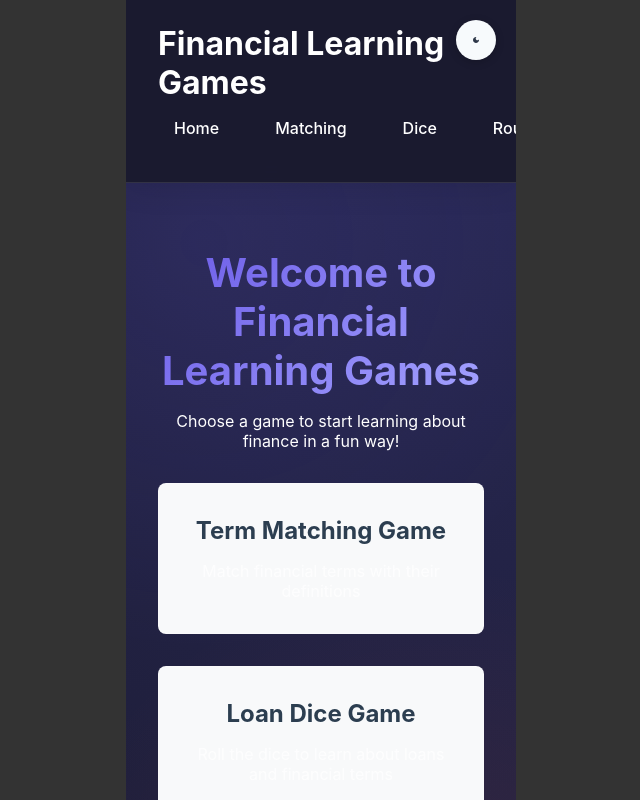
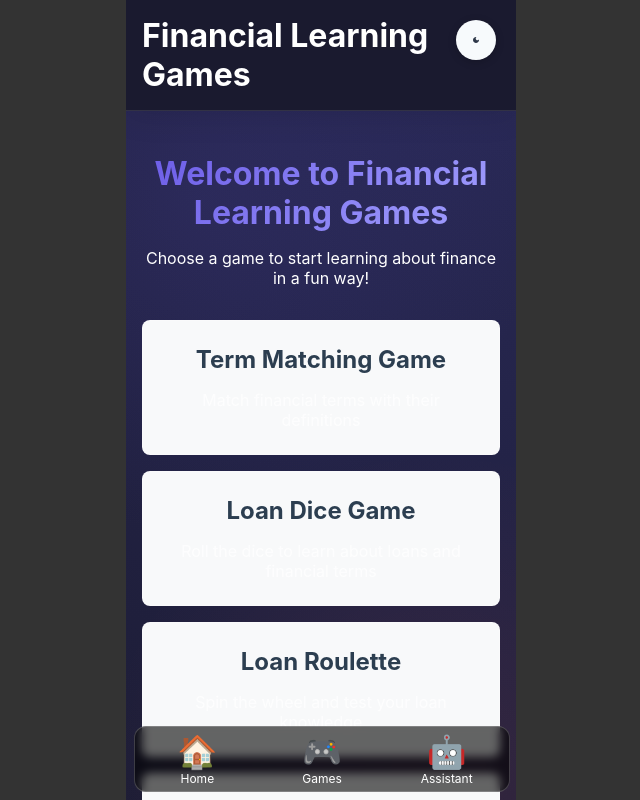
Before and after one commit to surekharao/db_hackathone_2025, a React (Create React App) app in the folder financial-gamification-app/: page / in a window 1280 px wide. Shown: the top 800 px of the page, without its empty margins (319-959 px from the left). Built offline with nearby package versions, Linux system fonts and the light colour scheme.

Commit message:
feat: added footer

```diff
--- a/financial-gamification-app/src/App.css
+++ b/financial-gamification-app/src/App.css
@@ -18,6 +18,7 @@
     overflow: hidden;
     max-width: 390px;
     margin: auto;
+    padding-bottom: 4rem;
 }
 
 .app::before {
@@ -27,8 +28,7 @@
     left: 0;
     right: 0;
     bottom: 0;
-  background:
-    radial-gradient(circle at 20% 20%, rgba(108, 92, 231, 0.1) 0%, transparent 40%),
+    background: radial-gradient(circle at 20% 20%, rgba(108, 92, 231, 0.1) 0%, transparent 40%),
     radial-gradient(circle at 80% 80%, rgba(255, 107, 107, 0.1) 0%, transparent 40%);
     pointer-events: none;
     z-index: 0;
@@ -38,7 +38,7 @@
     background: rgba(26, 26, 46, 0.95);
     backdrop-filter: blur(10px);
     border-bottom: 1px solid rgba(255, 255, 255, 0.1);
-  padding: 1.5rem 2rem;
+    padding: 1rem;
     position: sticky;
     top: 0;
     z-index: 100;
@@ -64,7 +64,8 @@ body.high-contrast .app-header {
     padding: 0;
     margin: 0;
     display: flex;
-  gap: 1.5rem;
+    flex-direction: column;
+    gap: 1rem;
 }
 
 .app-header nav a {
@@ -84,7 +85,7 @@ body.high-contrast .app-header {
     flex: 1;
     max-width: 1200px;
     margin: 0 auto;
-  padding: 2rem;
+    padding: 1rem;
     position: relative;
     z-index: 1;
 }
@@ -96,32 +97,12 @@ body.high-contrast .app-header {
 .home h2 {
     color: white;
     margin-bottom: 1rem;
-  font-size: 2.5rem;
+    font-size: 2rem;
     background: var(--gradient-primary);
     -webkit-background-clip: text;
     background-clip: text;
     -webkit-text-fill-color: transparent;
     animation: float 6s ease-in-out infinite;
-}
-
-.game-options {
-  display: grid;
-  grid-template-columns: repeat(auto-fit, minmax(300px, 1fr));
-  gap: 2rem;
-  margin-top: 3rem;
-}
-
-.game-option {
-  background: var(--card-bg);
-  border: 1px solid var(--card-border);
-  border-radius: 16px;
-  padding: 2rem;
-  text-decoration: none;
-  color: white;
-  transition: all 0.3s ease;
-  backdrop-filter: blur(10px);
-  position: relative;
-  overflow: hidden;
 }
 
 .game-option::before {
@@ -137,20 +118,8 @@ body.high-contrast .app-header {
     z-index: 0;
 }
 
-.game-option:hover {
-  transform: translateY(-5px);
-  box-shadow: var(--hover-glow);
-}
-
 .game-option:hover::before {
     opacity: 0.1;
-}
-
-.game-option h3 {
-  margin: 0 0 1rem 0;
-  font-size: 1.5rem;
-  position: relative;
-  z-index: 1;
 }
 
 .game-option p {
@@ -168,33 +137,6 @@ body.high-contrast .app-header {
     z-index: 1;
 }
 
-@media (max-width: 768px) {
-  .app {
-    padding: 0;
-  }
-
-  .app-header {
-    padding: 1rem;
-  }
-
-  .app-content {
-    padding: 1rem;
-  }
-
-  .game-options {
-    grid-template-columns: 1fr;
-    gap: 1rem;
-  }
-
-  .game-option {
-    padding: 1.5rem;
-  }
-
-  .home h2 {
-    font-size: 2rem;
-  }
-}
-
 .app-header nav a:hover,
 .app-header nav a:focus {
     background-color: rgba(255, 255, 255, 0.1);
@@ -208,18 +150,22 @@ body.high-contrast .app-header nav a:focus {
 
 .game-options {
     display: grid;
-  grid-template-columns: repeat(auto-fit, minmax(300px, 1fr));
-  gap: 2rem;
     margin-top: 2rem;
+    grid-template-columns: 1fr;
+    gap: 1rem;
 }
 
 .game-option {
     background: #f8f9fa;
-  padding: 2rem;
     border-radius: 8px;
     text-decoration: none;
     color: inherit;
     transition: transform 0.3s ease, box-shadow 0.3s ease;
+    padding: 1.5rem;
+    border: 1px solid var(--card-border);
+    backdrop-filter: blur(10px);
+    position: relative;
+    overflow: hidden;
 }
 
 body.high-contrast .game-option {
@@ -230,12 +176,15 @@ body.high-contrast .game-option {
 
 .game-option:hover {
     transform: translateY(-5px);
-  box-shadow: 0 5px 15px rgba(0, 0, 0, 0.1);
+    box-shadow: var(--hover-glow);
 }
 
 .game-option h3 {
+    color: #2c3e50;
     margin: 0 0 1rem 0;
-  color: #2c3e50;
+    font-size: 1.5rem;
+    position: relative;
+    z-index: 1;
 }
 
 body.high-contrast .game-option h3 {
@@ -255,21 +204,6 @@ body.high-contrast .app-footer {
     border-top: solid #fff;
 }
 
-@media (max-width: 768px) {
-  .app-header {
-    padding: 1rem;
-  }
-
-  .app-header nav ul {
-    flex-direction: column;
-    gap: 1rem;
-  }
-
-  .app-content {
-    padding: 1rem;
-  }
-}
-
 @media (prefers-reduced-motion: reduce) {
     * {
         transition: none !important;
--- a/financial-gamification-app/src/App.tsx
+++ b/financial-gamification-app/src/App.tsx
@@ -11,6 +11,7 @@ import { ChatProvider } from "./contexts/ChatContext";
 import { StyleSelector } from "./components/style/StyleSelector";
 import GameTransition from "./components/common/GameTransition";
 import "./App.css";
+import Footer from "./components/common/Footer";
 const HomePage = React.lazy(() => import("./components/HomePage"));
 const TermMatchingGame = React.lazy(
   () => import("./components/games/TermMatchingGame"),
@@ -33,15 +34,15 @@ const App: React.FC = () => {
               <header className="app-header">
                 <h1>Financial Learning Games</h1>
                 <StyleSelector />
-                <nav>
-                  <ul>
-                    <li><Link to="/">Home</Link></li>
-                    <li><Link to="/term-matching">Matching</Link></li>
-                    <li><Link to="/loan-dice">Dice</Link></li>
-                    <li><Link to="/loan-roulette">Roulette</Link></li>
-                    <li><Link to="/chat-assistant">Chat Assistant</Link></li>
-                  </ul>
-                </nav>
+                {/*<nav>*/}
+                {/*  <ul>*/}
+                {/*    <li><Link to="/">Home</Link></li>*/}
+                {/*    <li><Link to="/term-matching">Matching</Link></li>*/}
+                {/*    <li><Link to="/loan-dice">Dice</Link></li>*/}
+                {/*    <li><Link to="/loan-roulette">Roulette</Link></li>*/}
+                {/*    <li><Link to="/chat-assistant">Chat Assistant</Link></li>*/}
+                {/*  </ul>*/}
+                {/*</nav>*/}
               </header>
 
               <main className="app-content">
@@ -83,9 +84,7 @@ const App: React.FC = () => {
                   </Routes>
                 </Suspense>
               </main>
-              {/* <footer className="app-footer">
-                <p>&copy; 2025 Financial Learning Games. All rights reserved.</p>
-              </footer> */}
+              <Footer />
             </div>
           </ChatProvider>
         </AccessibilityProvider>
--- /dev/null
+++ b/financial-gamification-app/src/components/common/Footer/index.css
@@ -0,0 +1,39 @@
+.footer {
+    position: fixed;
+    bottom: 0.5rem;
+    width: 100%;
+    max-width: calc(390px - 1rem);
+    color: var(--text-primary);
+    display: grid;
+    grid-template-columns: repeat(3, minmax(auto, 1fr));
+    height: 4rem;
+    z-index: 999;
+    background: rgba(0, 0, 0, .6);
+    border-radius: var(--border-radius, 12px);
+    border: 1px solid var(--card-border);
+    backdrop-filter: blur(5px);
+    transform: translateX(0.5rem);
+}
+
+body.high-contrast .footer {
+    background-color: #000;
+}
+
+.footer > a {
+    text-align: center;
+    display: flex;
+    justify-content: center;
+    align-items: center;
+    text-decoration: none;
+    cursor: pointer;
+}
+
+.footer-icon {
+    font-size: 2rem;
+}
+
+.footer-description {
+    font-size: 0.75rem;
+    color: white;
+    text-decoration: none;
+}
--- /dev/null
+++ b/financial-gamification-app/src/components/common/Footer/index.tsx
@@ -0,0 +1,27 @@
+import "./index.css";
+import { Link } from "react-router-dom";
+
+const Footer = () => (
+  <footer className="footer">
+    <Link to="/">
+      <div>
+        <div className="footer-icon">🏠</div>
+        <div className="footer-description">Home</div>
+      </div>
+    </Link>
+    <Link to="/games">
+      <div>
+        <div className="footer-icon">🎮</div>
+        <div className="footer-description">Games</div>
+      </div>
+    </Link>
+    <Link to="/chat">
+      <div>
+        <div className="footer-icon">🤖</div>
+        <div className="footer-description">Assistant</div>
+      </div>
+    </Link>
+  </footer>
+);
+
+export default Footer;
```
Also changed, not shown: financial-gamification-app/src/components/common/Header.css (line endings or trailing spaces). Lines whose indentation alone changed are shown as unchanged.
